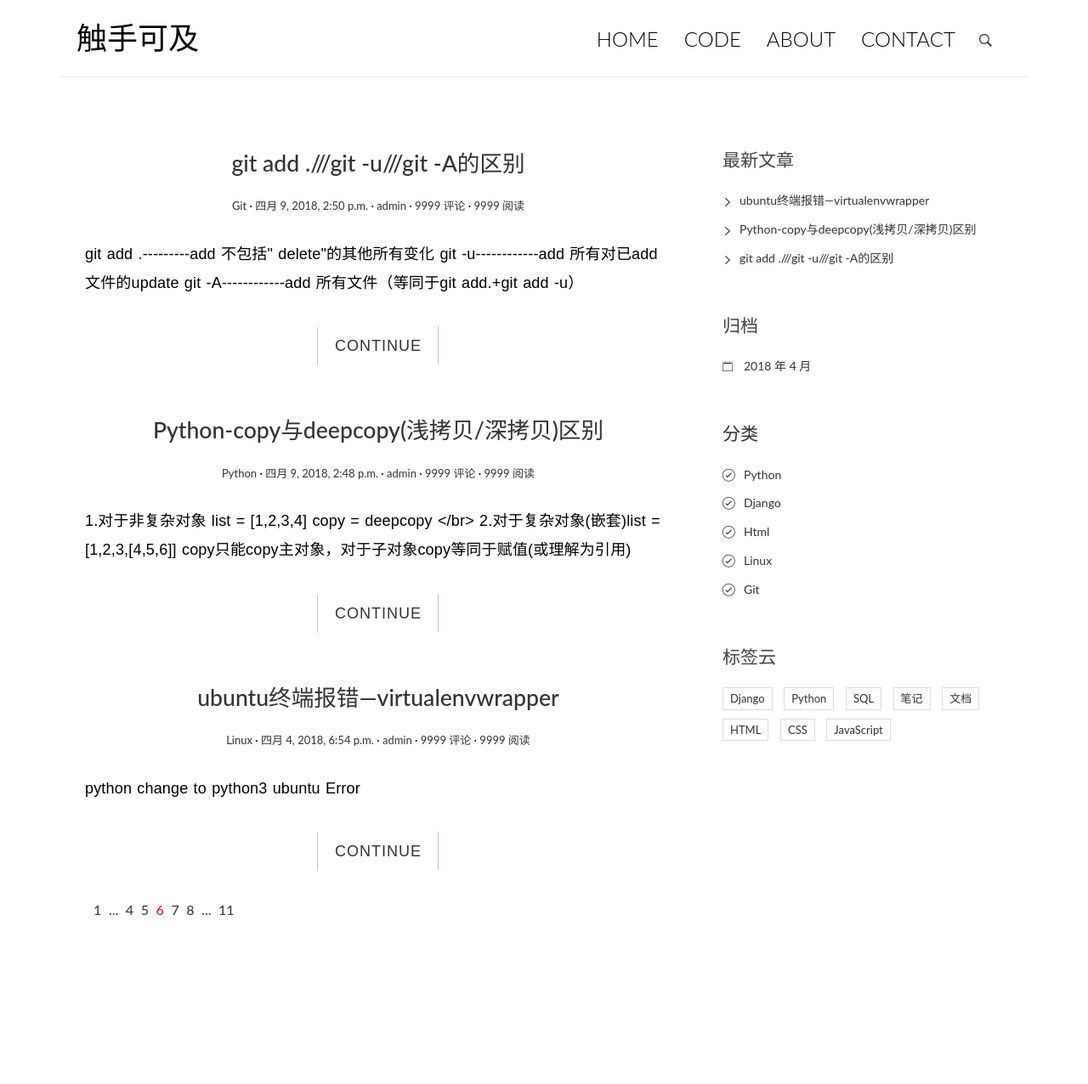
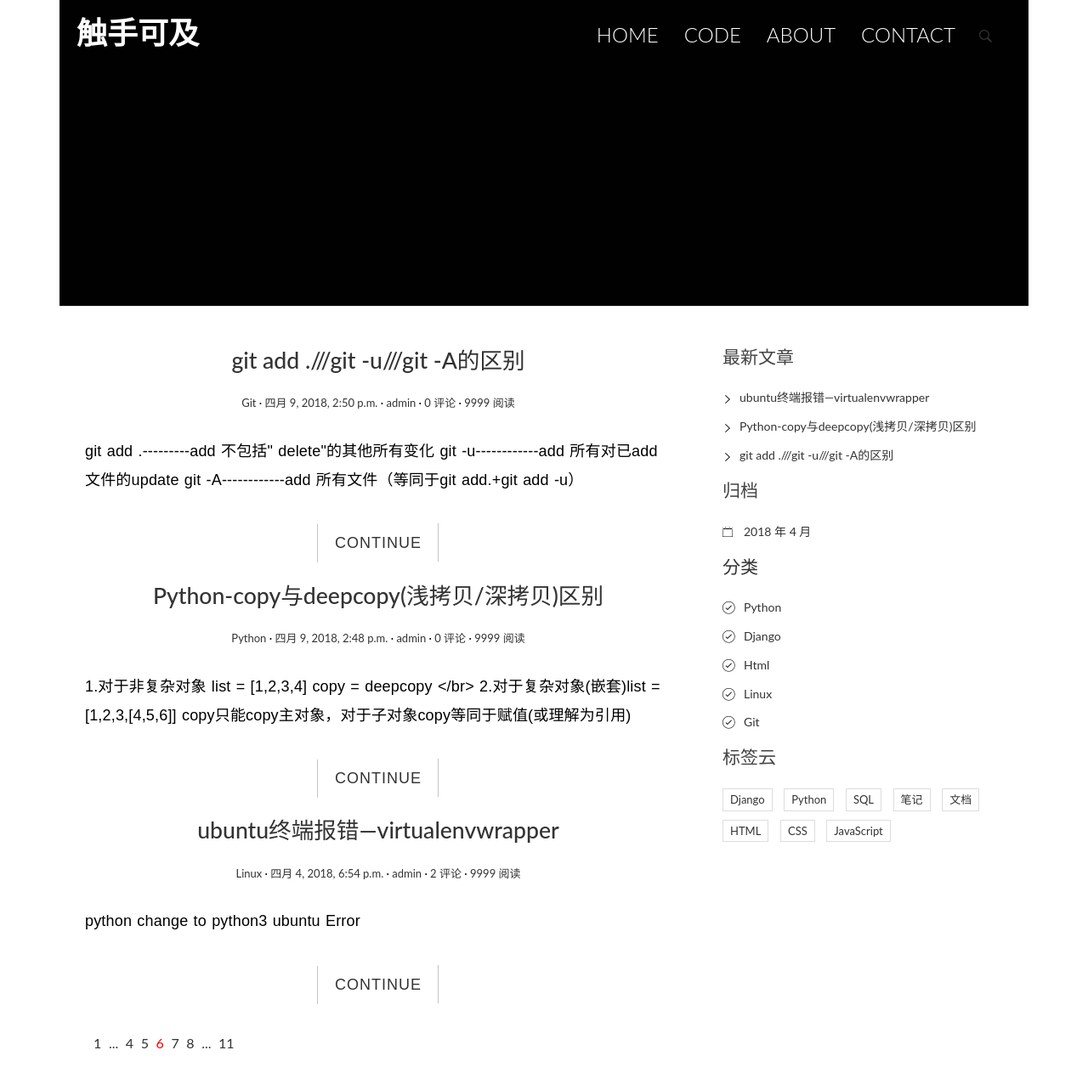
Before and after one commit to Conorkkkx/blog_Django, a Django app: page / in a window 1280 px wide. Shown: the top 1276 px of the page at 85% size. Before the commit the page ends 1077 px from the top, so only its background shows below. Run offline with Django 3.2, Linux system fonts and the light colour scheme; data comes from the database, SQL or seed files in the repository; both versions use the stored data as it was after the commit; some libraries are stand-ins or nearby versions.

Commit message:
add comment count

```diff
--- a/blog_Django/blog/models.py
+++ b/blog_Django/blog/models.py
@@ -37,8 +37,10 @@ class Post(models.Model):
     tags = models.ManyToManyField(Tag, blank=True)
     # 文章作者
     author = models.ForeignKey(User)
-
     def __str__(self):
         return self.title
     def get_absolute_url(self):
         return reverse('blog:detail', kwargs={'pk': self.pk})
+    class Meta:
+      #  ordering = ['created_time']
+        ordering = ['-created_time','title']
--- a/blog_Django/blog/static/blog/css/custom.css
+++ b/blog_Django/blog/static/blog/css/custom.css
@@ -38,7 +38,7 @@ h3,
 h4,
 h5,
 h6 {
-    margin-top: 0;
+    margin-top: -1cm;
 }
 
 b {
@@ -105,7 +105,8 @@ img {
 
 #site-header {
     background-color: #FFF;
-    padding: 25px 20px;
+    background-image: url(../img/header.jpg);
+    padding: 20px 20px 300px 20px;
     margin-bottom: 40px;
     border-bottom: 1px solid #e7e7e7;
 }
@@ -123,7 +124,7 @@ img {
  */
 
 .logo h1 a {
-    color: #000;
+    color: #FFF;
 }
 
 .logo h1 a:hover {
@@ -133,8 +134,8 @@ img {
 
 .logo h1 {
     margin: 0;
-    font-family: 'Lato', sans-serif;
-    font-weight: 300;
+    font-family: 'Microsoft YaHei', sans-serif;
+    font-weight: 700;
 }
 
 /**
@@ -147,7 +148,7 @@ img {
 }
 
 .main-nav a {
-    color: #000000 !important;
+    color: #FFF !important;
     padding: 0 0 5px 0 !important;
     margin-right: 30px;
     font-family: 'Lato', sans-serif;
--- a/blog_Django/blog/views.py
+++ b/blog_Django/blog/views.py
@@ -6,7 +6,7 @@ from .models import Post,Category
 from comments.forms import CommentForm
 
 def index(request):
-    post_list = Post.objects.all().order_by('-created_time')
+    post_list = Post.objects.all()
     return render(request, 'blog/index.html', context={'post_list': post_list})
 
 def detail(request, pk):
@@ -28,10 +28,10 @@ def detail(request, pk):
 def archives(request, year, month):
     post_list = Post.objects.filter(created_time__year=year,
                                     created_time__month=month
-                                    ).order_by('-created_time')
+                                    )
     return render(request, 'blog/index.html', context={'post_list': post_list})
 
 def category(request, pk):
     cate = get_object_or_404(Category, pk=pk)
-    post_list = Post.objects.filter(category=cate).order_by('-created_time')
+    post_list = Post.objects.filter(category=cate)
     return render(request, 'blog/index.html', context={'post_list': post_list})
--- a/blog_Django/templates/base.html
+++ b/blog_Django/templates/base.html
@@ -3,7 +3,7 @@
 <!DOCTYPE html>
 <html>
 <head>
-    <title>@触手可及</title>
+    <title>Conor's Blog</title>
 
     <!-- meta -->
     <meta charset="UTF-8">
--- a/blog_Django/templates/blog/index.html
+++ b/blog_Django/templates/blog/index.html
@@ -11,7 +11,10 @@
                     <span class="post-date"><a href="#"><time class="entry-date"
                                                             datetime="{{ post.created_time }}">{{ post.created_time }}</time></a></span>
                     <span class="post-author"><a href="#">{{ post.author }}</a></span>
-                    <span class="comments-link"><a href="#">9999 评论</a></span>
+                    <span class="comments-link">
+                        <a href="{{ post.get_absolute_url }}#comment-area">{{ post.comment_set.count }} 评论</a>
+                        <!--a href="#">9999 评论</a-->
+                    </span>
                     <span class="views-count"><a href="#">9999 阅读</a></span>
                 </div>
             </header>
```
Also changed, not shown: blog_Django/templates/blog/detail.html (+9 -6 lines), blog_Django/blog/static/blog/img/header.jpg (added), blog_Django/db.sqlite3, 2 other files.
